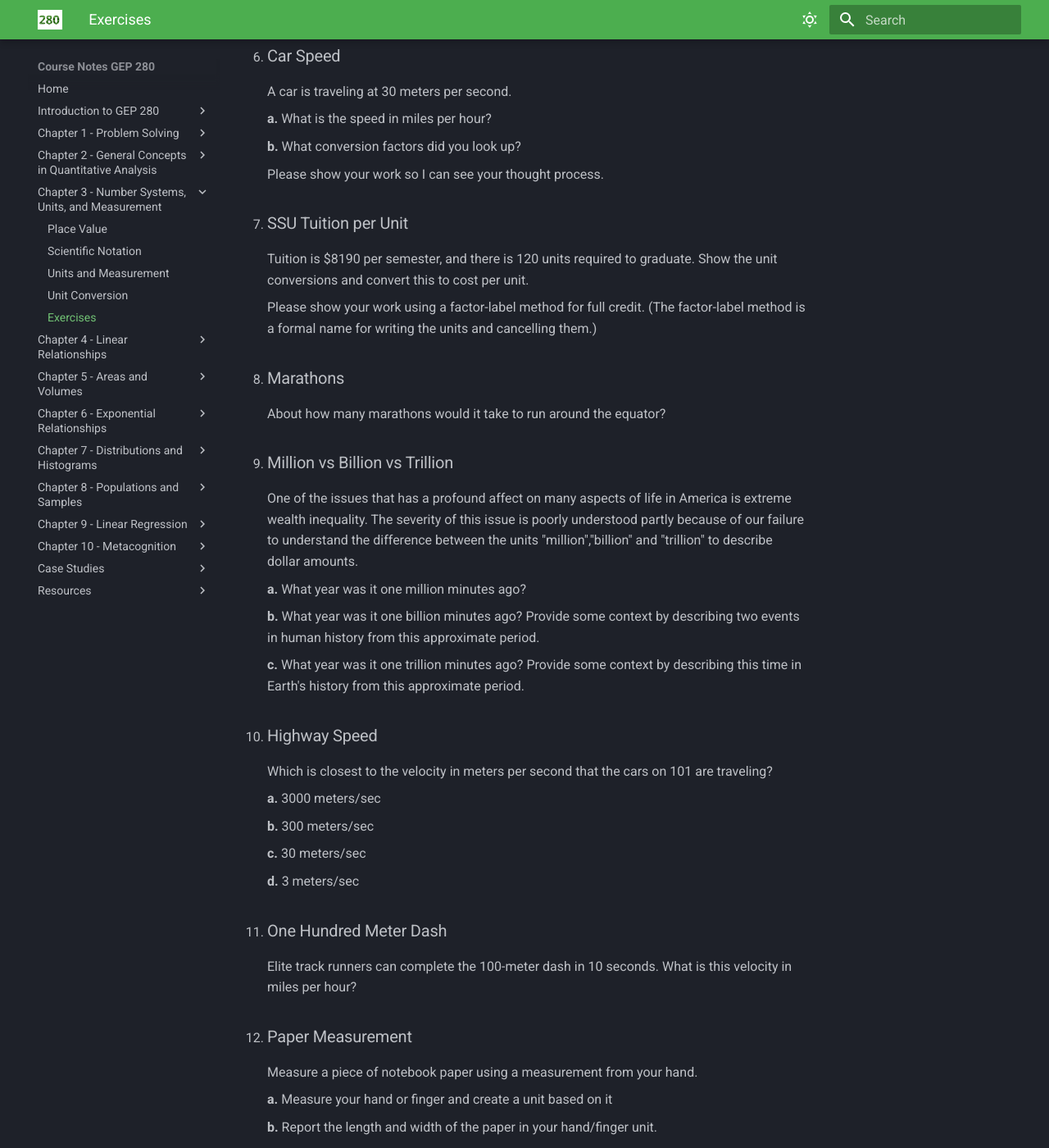
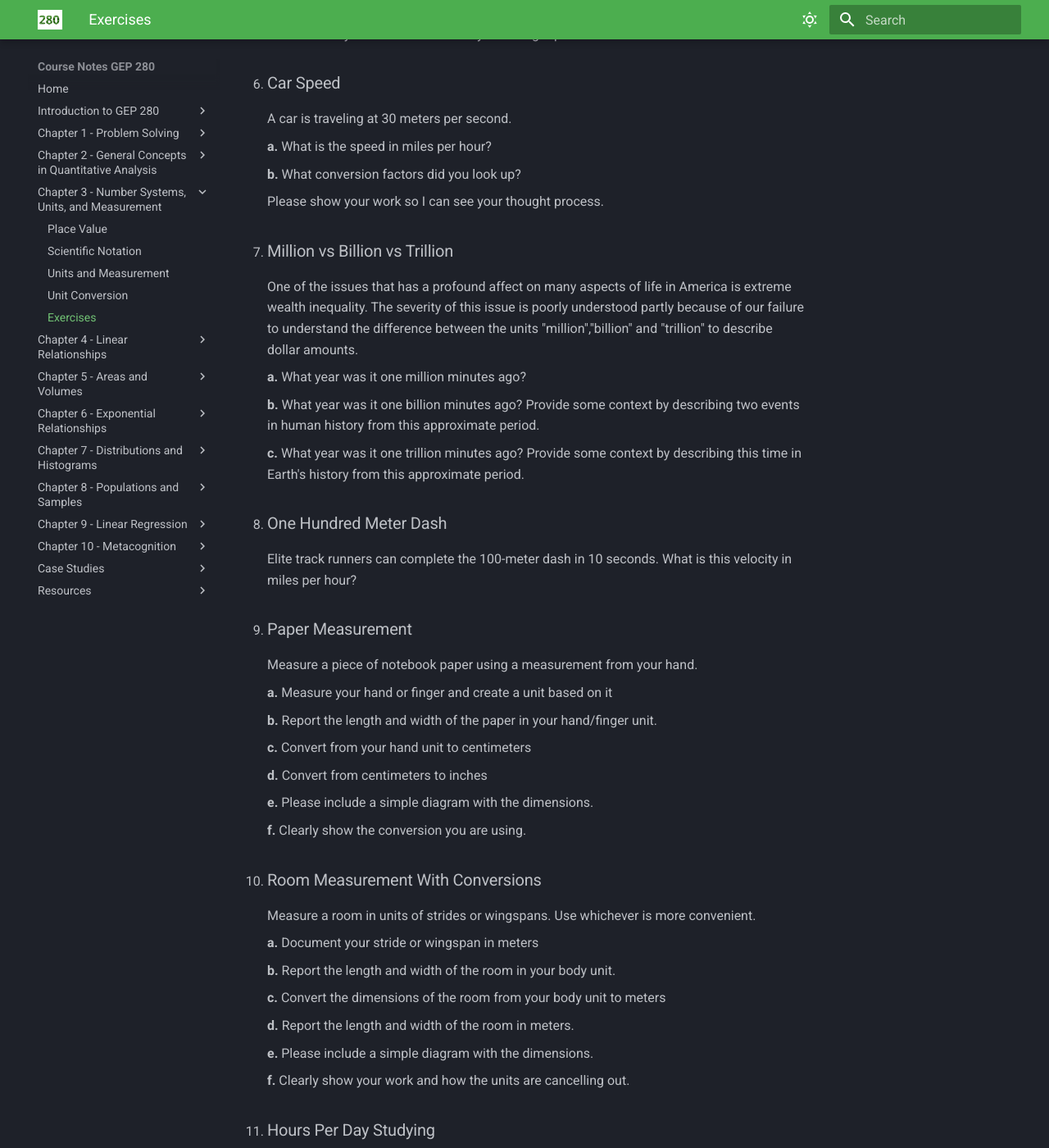
Before and after one commit to wgalbraith/280, an MkDocs documentation site: the page built from docs_student/quantities-exercises.md, in a window 1280 px wide and 1400 px high, scrolled down 1123 px. Shown: the whole window at 82% size. Built offline with MkDocs 1.6.1 and Material for MkDocs 9.7.7, drawn with Linux system fonts in a browser that asks for light colours; nearby versions of some CDN libraries; some web fonts are replaced; library files that are not in the unit come from our copies; some of the changed text lies outside the part shown.

Commit message:
Update quantities-exercises.md

```diff
--- a/docs_student/quantities-exercises.md
+++ b/docs_student/quantities-exercises.md
@@ -41,31 +43,11 @@
 </li>
 
 <li>
-<h3>SSU Tuition per Unit</h3>
-<p>Tuition is $8190 per semester, and there is 120 units required to graduate. Show the unit conversions and convert this to cost per unit.</p>
-<p>Please show your work using a factor-label method for full credit. (The factor-label method is a formal name for writing the units and cancelling them.)</p>
-</li>
-
-<li>
-<h3>Marathons</h3>
-<p>About how many marathons would it take to run around the equator?</p>
-</li>
-
-<li>
 <h3>Million vs Billion vs Trillion</h3>
 <p>One of the issues that has a profound affect on many aspects of life in America is extreme wealth inequality. The severity of this issue is poorly understood partly because of our failure to understand the difference between the units "million","billion" and "trillion" to describe dollar amounts.</p>
 <p><b>a.</b> What year was it one million minutes ago?</p>
 <p><b>b.</b> What year was it one billion minutes ago? Provide some context by describing two events in human history from this approximate period.</p>
 <p><b>c.</b> What year was it one trillion minutes ago? Provide some context by describing this time in Earth's history from this approximate period.</p>
-</li>
-
-<li>
-<h3>Highway Speed</h3>
-<p>Which is closest to the velocity in meters per second that the cars on 101 are traveling?</p>
-<p><b>a.</b> 3000 meters/sec</p>
-<p><b>b.</b> 300 meters/sec</p>
-<p><b>c.</b> 30 meters/sec</p>
-<p><b>d.</b> 3 meters/sec</p>
 </li>
 
 <li>
@@ -96,17 +78,8 @@
 </li>
 
 <li>
-<h3>Quantities in the News</h3>
-<p>Find an article about a topic of importance or interest that refers to a quantity. In a short essay of 4-8 complete sentences answer the following questions.</p>
-<p><b>a.</b> Why is the quantity important?</p>
-<p><b>b.</b> What are the dimensions and units of the quantity?</p>
-<p><b>c.</b> How is the quantity estimated or measured?</p>
-<p><b>d.</b> Please include a link to the article</p>
-</li>
-
-<li>
 <h3>Hours Per Day Studying</h3>
-<p>The Student Credit Unit (SCU) is defined as 2 hours of outside class work per week per unit.</p>
+<p>The Student Credit Unit (SCU) is defined as 2 hours of outside class work per unit per week.</p>
 <p>If you are taking a 4-unit class, how many minutes per day should you be spending on class work?</p>
 <p>Show your dimensions and units clearly.</p>
 </li>
```
Also changed, not shown: other parts of docs_student/quantities-exercises.md (+2 -0 lines).
